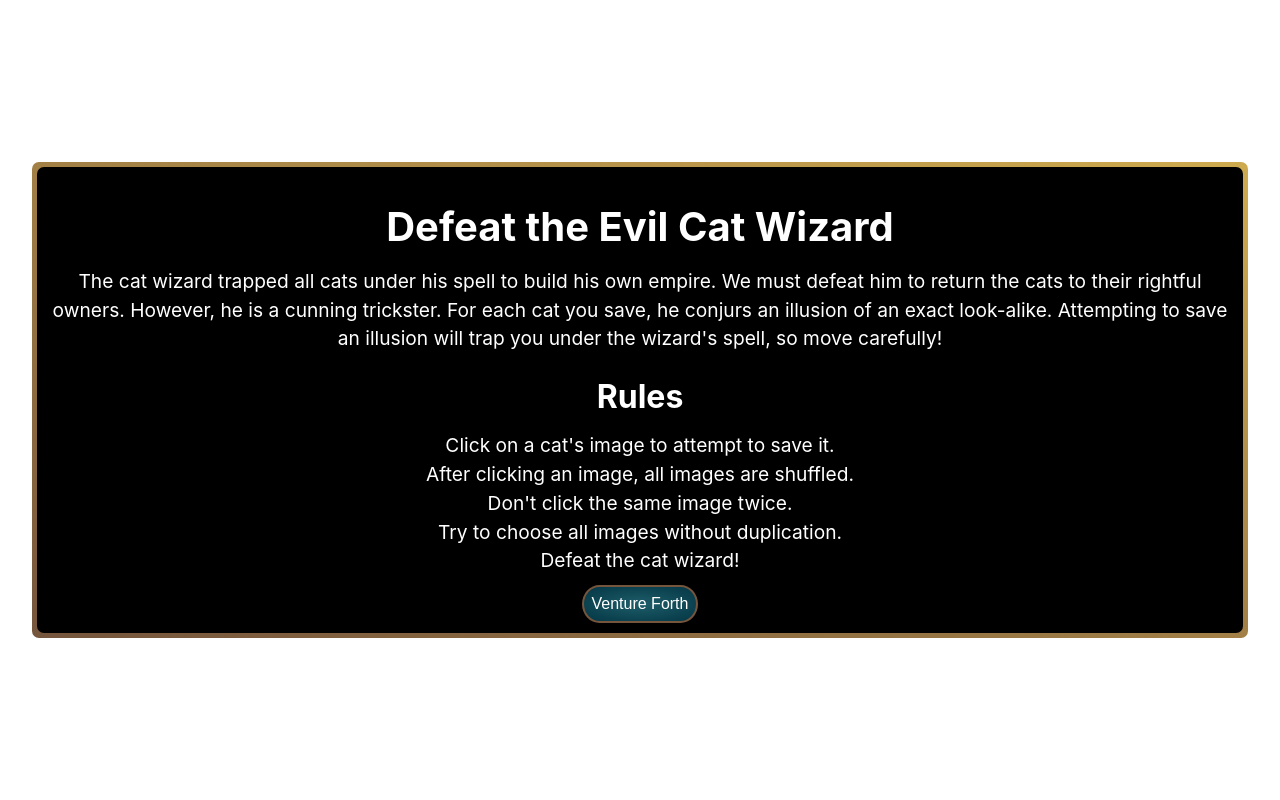
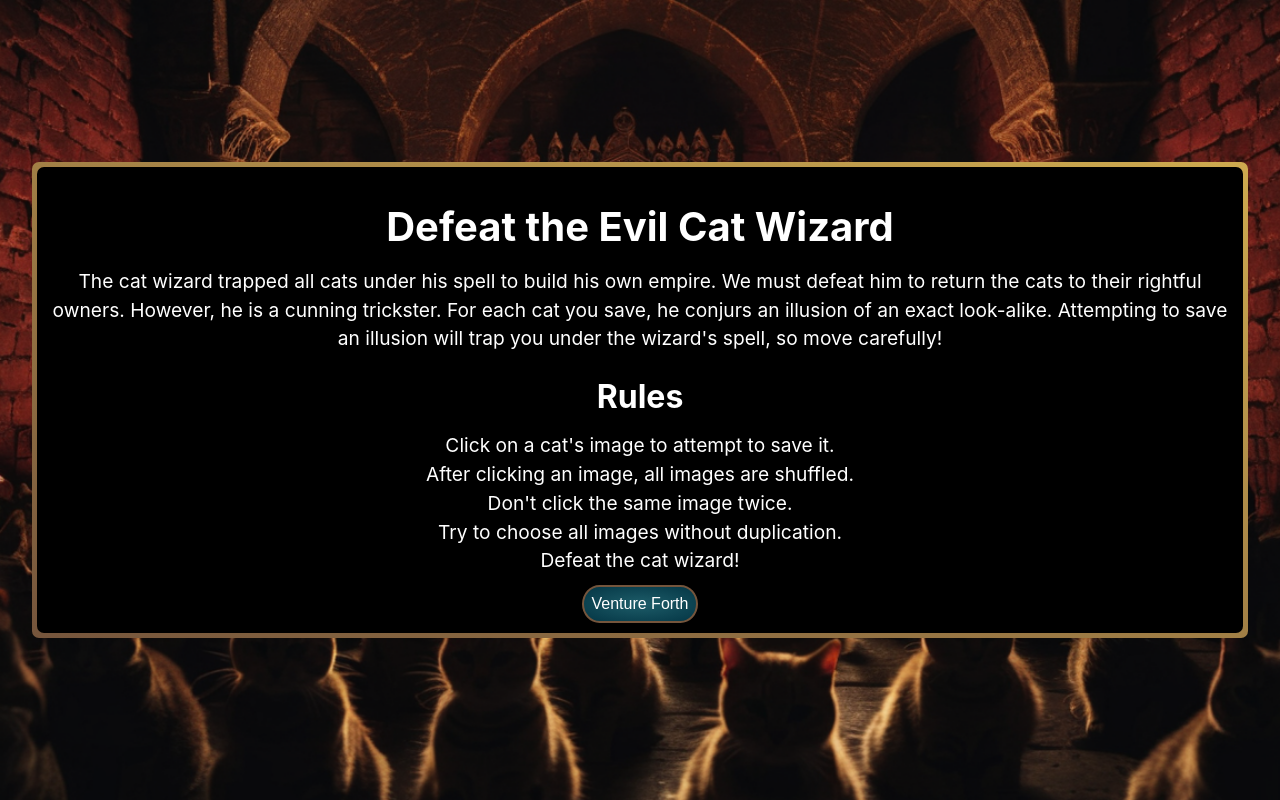
Before and after one commit to CCeph/defeat-the-cat-wizard, a React (Vite) app: page / in a window 1280 px wide. Built offline with nearby package versions, Linux system fonts and the light colour scheme.

Commit message:
Add cat dungeon background

```diff
--- a/src/App.css
+++ b/src/App.css
@@ -3,3 +3,9 @@
   margin: 0 auto;
   padding: 2rem;
 }
+
+body {
+  background-image: url("./resources/cat-dungeon-3.png");
+  background-position: center;
+  background-size: cover;
+}
```
Also changed, not shown: src/resources/cat-dungeon-3.png (added).
